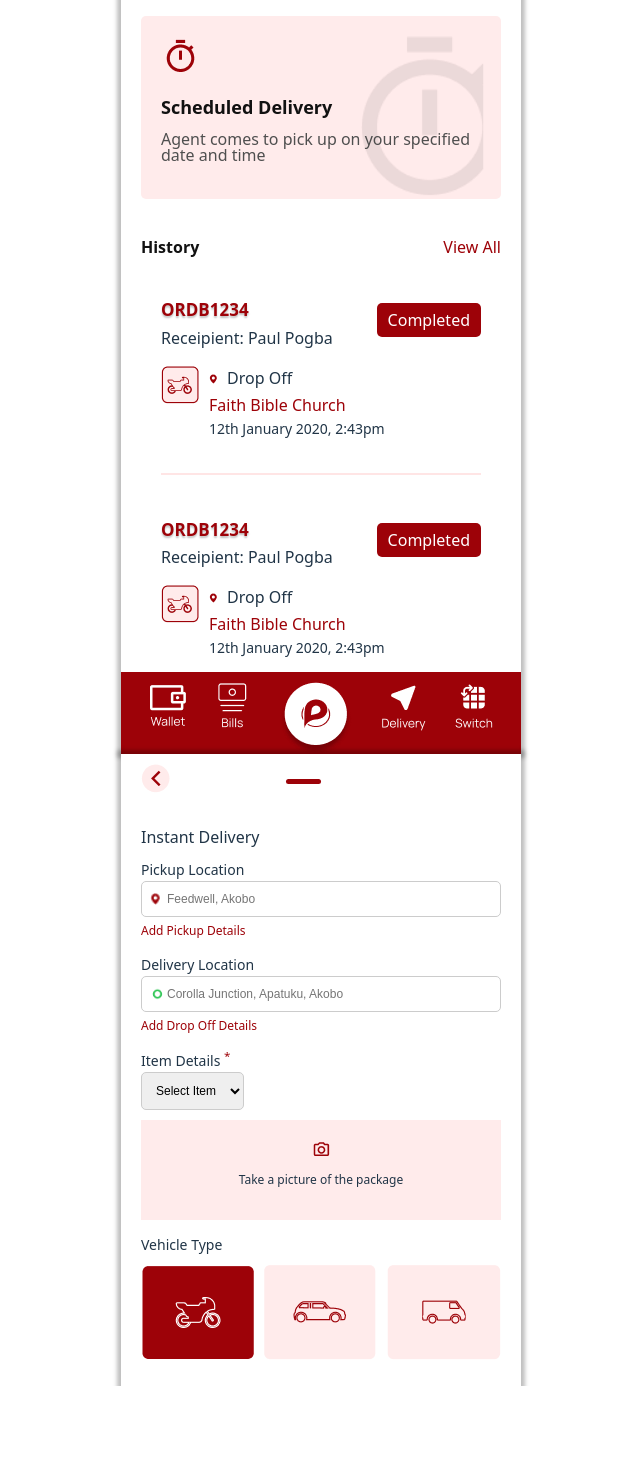
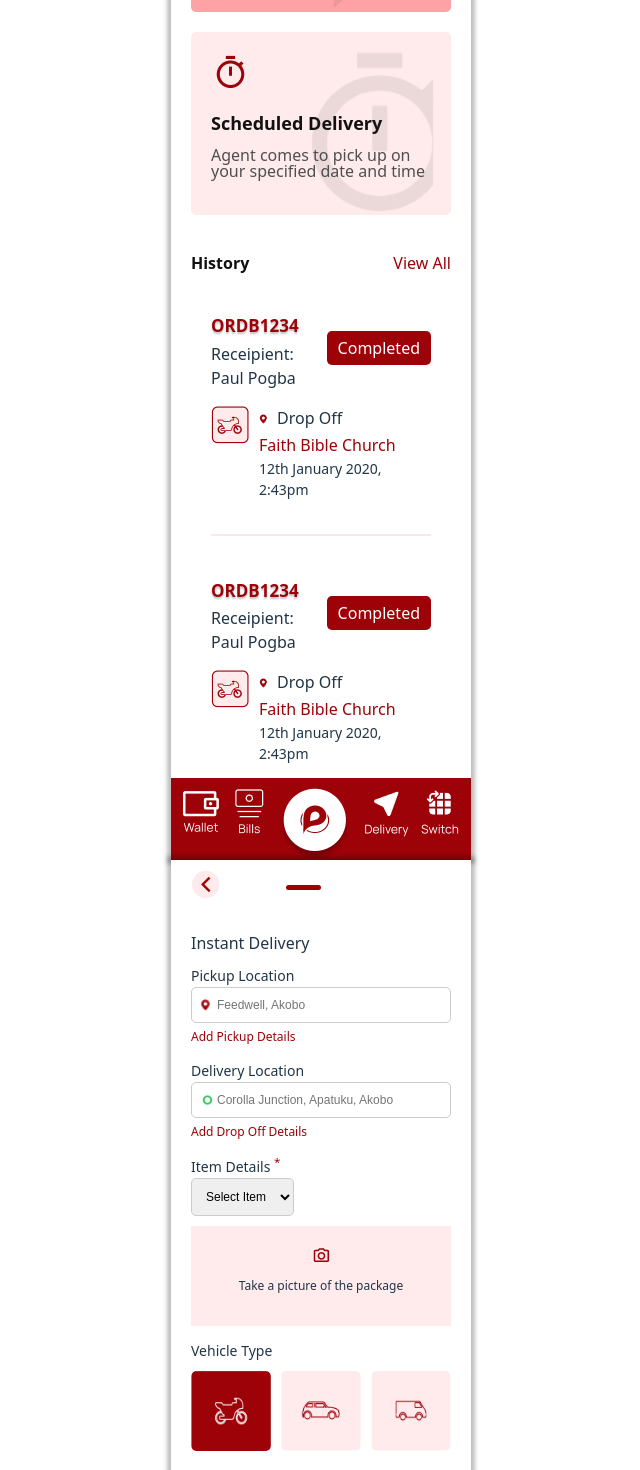
Before and after one commit to Olagoke1234/pepsa-delivery-app, a React (Vite) app: page / in a window 1280 px wide. Shown: the part 328-1798 px from the top of the page, without its empty margins (319-959 px from the left). Before the commit the page ends 1714 px from the top, so only its background shows below. Built offline with nearby package versions, Linux system fonts and the light colour scheme.

Commit message:
Adjusting dimensions

```diff
--- a/src/components/Footer.jsx
+++ b/src/components/Footer.jsx
@@ -14,7 +14,7 @@ const Footer = () => {
           backgroundColor: "#9D0208",
           color: "white",
           width: "100%",
-          maxWidth: "400px",
+          maxWidth: "300px",
           height: "62px",
           padding: "10px 0px",
           display: "flex",
--- a/src/pages/InstantDeliveryPage.jsx
+++ b/src/pages/InstantDeliveryPage.jsx
@@ -15,7 +15,7 @@ const InstantDeliveryPage = () => {
         backgroundColor: "#FFFFFF",
         boxShadow: "0px 0px 4px 4px rgba(0, 0, 0, 0.25)",
         paddingTop: "10px",
-        maxWidth: "400px",
+        maxWidth: "300px",
         width: "100%",
       }}
     >
@@ -236,8 +236,8 @@ const InstantDeliveryPage = () => {
                 src={Bike}
                 alt="Bike"
                 style={{
-                  //   width: "80px",
-                  //   height: "80px",
+                  width: "80px",
+                  height: "80px",
                   borderRadius: "5px",
                   flex: "1",
                   cursor: "pointer",
@@ -249,8 +249,8 @@ const InstantDeliveryPage = () => {
                 src={Car}
                 alt="Car"
                 style={{
-                  //   width: "80px",
-                  //   height: "80px",
+                  width: "80px",
+                  height: "80px",
                   borderRadius: "5px",
                   flex: "1",
                   cursor: "pointer",
@@ -262,8 +262,8 @@ const InstantDeliveryPage = () => {
                 src={Van}
                 alt="Van"
                 style={{
-                  //   width: "80px",
-                  //   height: "80px",
+                  width: "80px",
+                  height: "80px",
                   borderRadius: "5px",
                   flex: "1",
                   cursor: "pointer",
--- a/src/pages/WelcomePage.jsx
+++ b/src/pages/WelcomePage.jsx
@@ -18,7 +18,7 @@ const WelcomePage = () => {
         boxShadow: "0px 0px 4px 4px rgba(0, 0, 0, 0.25)",
         paddingTop: "10px",
         width: "100%",
-        maxWidth: "400px",
+        maxWidth: "300px",
       }}
     >
       <header
```
